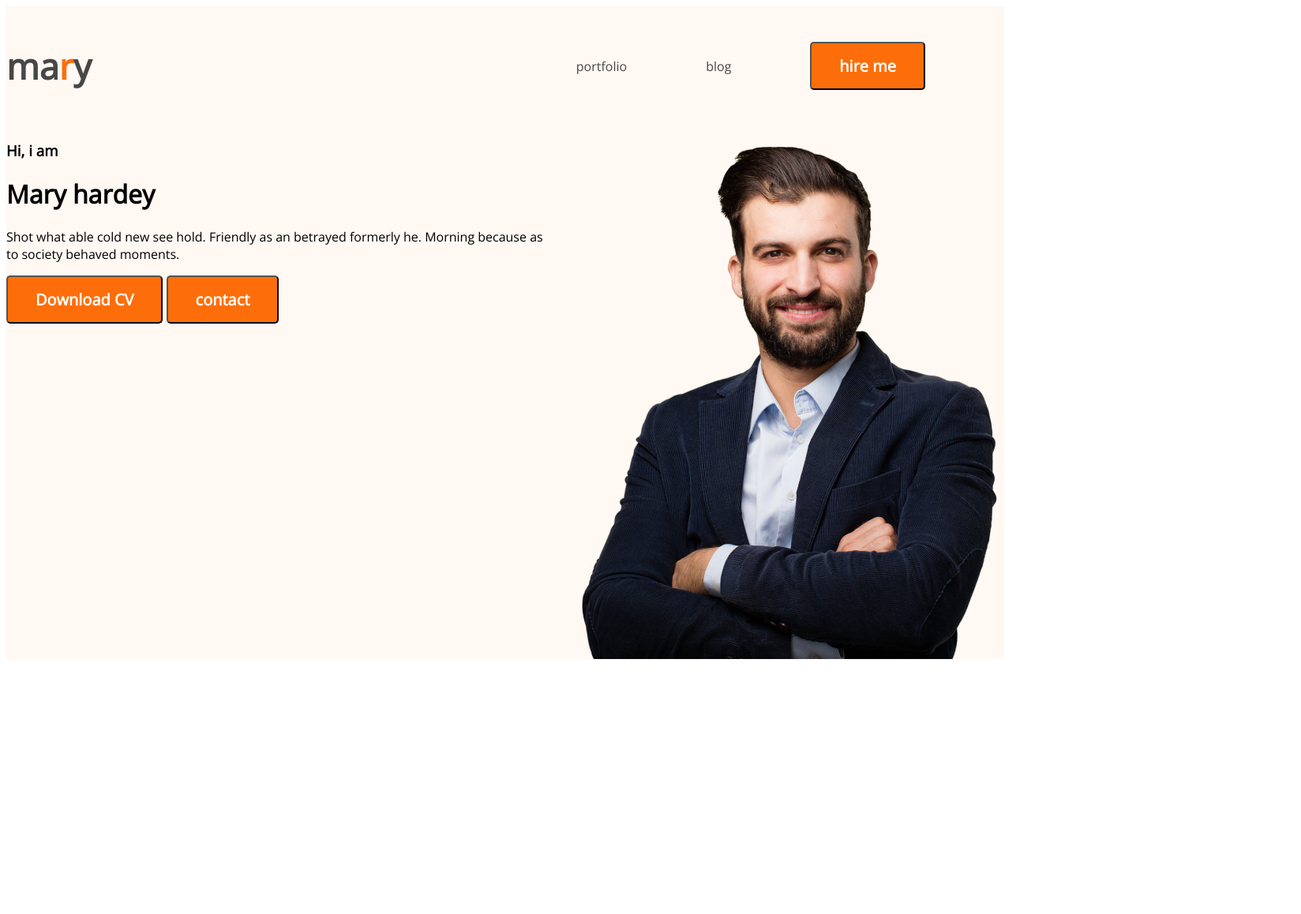
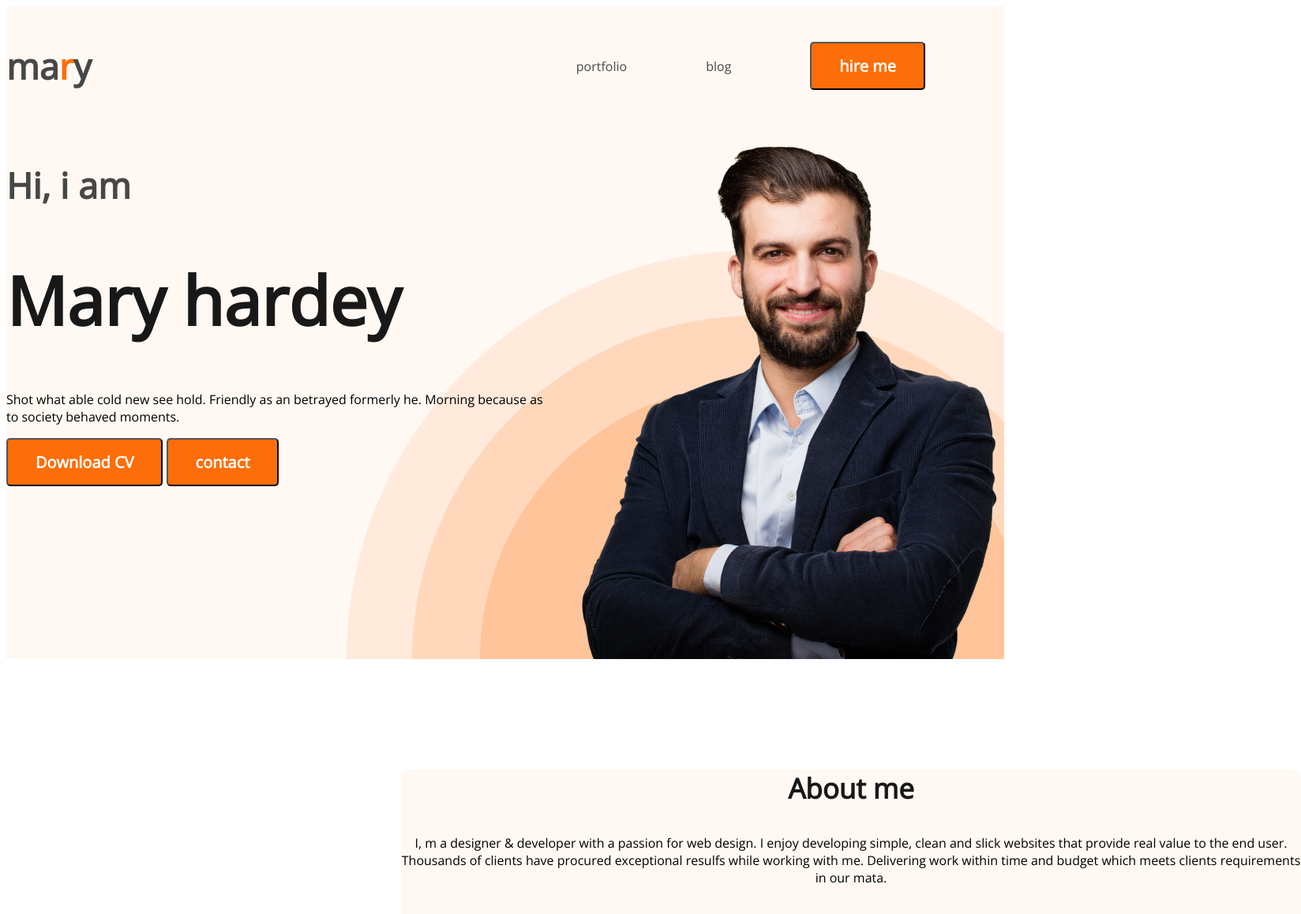
Before and after one commit to asadatik/webdevloper-portfolio, a plain HTML site: page index.html in a window 1280 px wide. Shown: the whole page at 79% size, 1648 px wide, since content can reach past the window. Before the commit the page ends 843 px from the top, so only its background shows below. Drawn offline with nearby package versions, Linux system fonts and the light colour scheme.

Commit message:
section created

```diff
--- a/images/styles/portfolio.css
+++ b/images/styles/portfolio.css
@@ -42,7 +42,10 @@ font-weight: 700;
 line-height: normal;
 padding: 15px 35px;}
 .header{
-   background-color: #FFF8F3; ;
+   background-color: #FFF8F3;
+   background-image:url('../header_bg.png');
+   background-repeat: no-repeat;
+   background-position: bottom right;
 }
 .banner{
   display: flex;
@@ -52,3 +55,44 @@ padding: 15px 35px;}
    flex-shrink: 0;
 
 }
+.banner-greeting{color: var(--Dark-02, #474747);
+   font-size: 45px;
+   font-style: normal;
+   font-weight: 600;
+   line-height: normal;
+
+}
+.banner-title{
+
+   color: var(--Dark-01, #181818);
+   font-size: 85px;
+   font-style: normal;
+   font-weight: 700;
+   line-height: normal;
+}
+.about{
+   width: 1140px;
+   height: 550px;
+   flex-shrink: 0;
+   border-radius: 10px;
+background: #FFF8F3;
+text-align: center;
+margin: 140px 500px ;
+
+}
+.section-title{color: var(--Dark-01, #181818);
+   text-align: center;
+   font-size: 35px;
+   font-style: normal;
+   font-weight: 700;
+   line-height: normal;
+}
+.discrip{
+   width: 827px;
+
+color: var(--Dark-03, #757575);
+font-size: 18px;
+font-style: normal;
+font-weight: 400;
+line-height: 30px; /* 166.667% */
+}
--- a/index.html
+++ b/index.html
@@ -34,7 +34,15 @@
                 </div>
       </header>
       <main>
+            <section class="about">
+            <h3 class="section-title">About me</h3>
+            <p class="desceip">I, m a designer & developer with a passion for web design. I enjoy developing simple,
+                 clean and slick websites that provide real value to the end user. Thousands of clients have procured exceptional
+                  resulfs while working with me.
+                  Delivering work within time and budget which meets clients requirements in our mata.
 
+            </p>
+            </section>
       </main>
       <footer>
 
```
